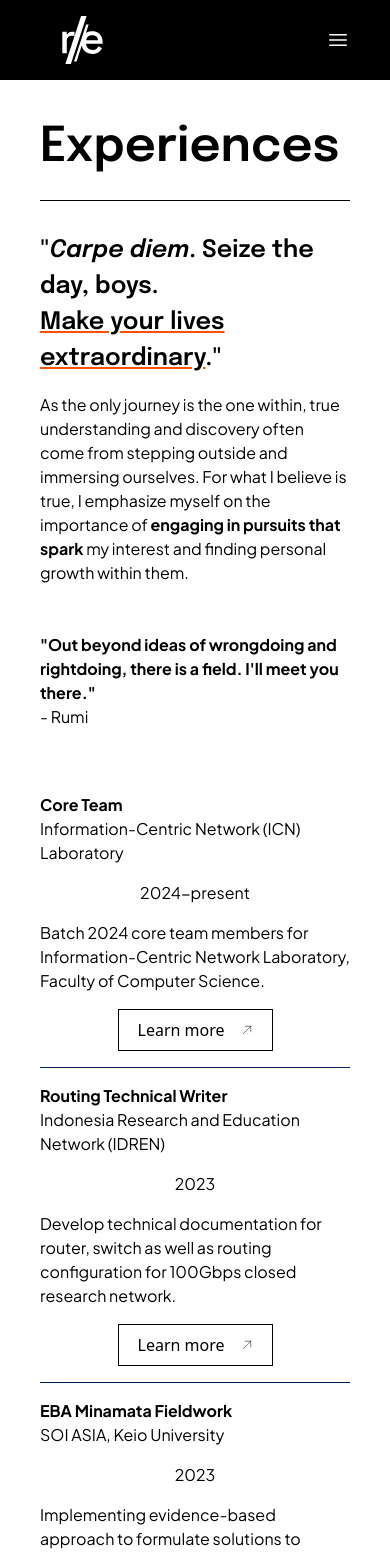
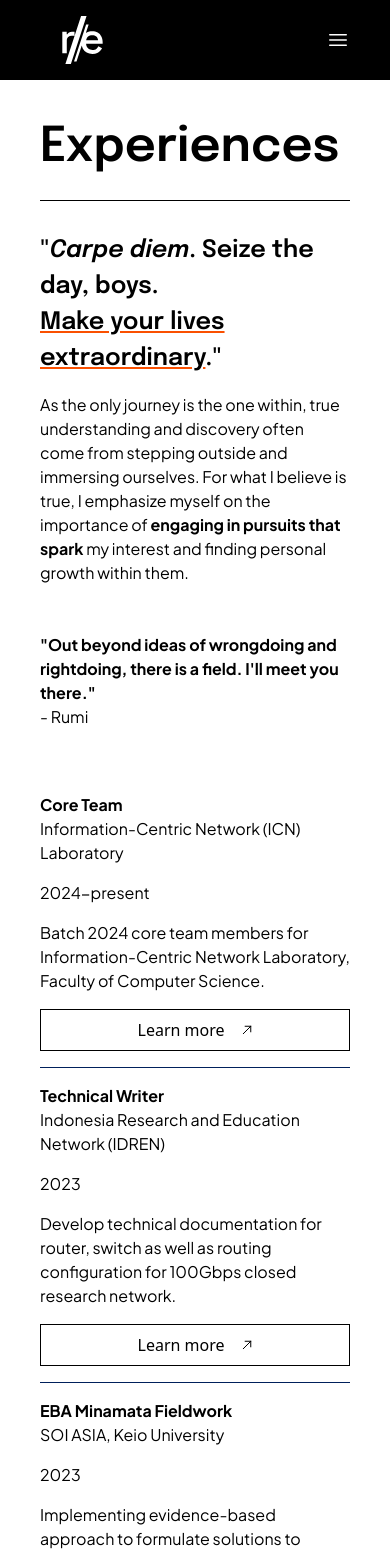
Before and after one commit to rayhanegar/personal-website, a SvelteKit app: page /experiences in a window 390 px wide. Shown: the top 1554 px of the page. Built offline with nearby package versions, Linux system fonts and the light colour scheme; a web font is replaced by a local one.

Commit message:
Responsivitiy fixes v2

```diff
--- a/src/components/ExperienceCard.svelte
+++ b/src/components/ExperienceCard.svelte
@@ -12,7 +12,7 @@
             <p class="font-bold">{position}</p>
             <p>{institution}</p>
         </div>
-        <div class="flex flex-col items-center">
+        <div class="flex flex-col md:items-center">
             <p class="text-inherit/50">{years}</p>
         </div>
         <div class="flex flex-col">
@@ -20,9 +20,9 @@
         </div>
         <div class="flex flex-col">
             <a {href} target="_blank">
-                <button class="group w-1/2 container mx-auto flex flex-row items-center justify-center gap-4 transition-all ease-in-out duration-300 border border-black py-2 hover:bg-[#00205b] hover:text-white hover:font-bold">
+                <button class="group w-full md:w-1/2 container mx-auto flex flex-row items-center justify-center gap-4 transition-all ease-in-out duration-300 border border-black py-2 hover:bg-black hover:text-white hover:font-bold">
                     Learn more
-                    <svg xmlns="http://www.w3.org/2000/svg" fill="none" viewBox="0 0 24 24" stroke-width="1" stroke="currentColor" class="w-3 h-3 group-hover:stroke-2">
+                    <svg xmlns="http://www.w3.org/2000/svg" fill="none" viewBox="0 0 24 24" stroke-width="2" stroke="currentColor" class="w-3 h-3 group-hover:text-[#fa5000]">
                         <path stroke-linecap="round" stroke-linejoin="round" d="m4.5 19.5 15-15m0 0H8.25m11.25 0v11.25" />
                     </svg>
                 </button>
--- a/src/components/Hero.svelte
+++ b/src/components/Hero.svelte
@@ -1,5 +1,5 @@
 <div class="min-h-screen flex flex-col items-center justify-center bg-gradient-to-t from-[#00205b] via-black via-40% to-black text-white">
-    <div class="container mx-auto px-10 h-full">
+    <div class="container mx-auto px-10 py-8 h-full">
         <div class="flex flex-col items-center divide-y-0 h-full gap-4">
             <div class="flex flex-col w-full text-wrap">
                 <h1 class="font-medium" style="font-family: 'Epilogue'">A <span style="font-family: 'Playfair Display'" class="italic font-light text-7xl">steadfast</span> <br> C.S. student,</h1>
--- a/src/components/VerticalCard.svelte
+++ b/src/components/VerticalCard.svelte
@@ -7,7 +7,7 @@
 </script>
 
 <a {href} class="group transition-all ease-in-out duration-300 bg-white hover:bg-black hover:text-white">
-    <div class="container mx-auto border-black border h-96 w-full overflow-clip">
+    <div class="container mx-auto border-black border h-96 w-full overflow-hidden">
         <div class="grid grid-cols-1 grid-rows-2 h-full">
             <div class="transition-all ease-in-out duration-300 flex bg-cover bg-center group-hover:scale-110" style="background-image: url({img});"></div>
             <div class="flex flex-col justify-end px-4 py-4 ">
--- a/src/routes/experiences/+page.svelte
+++ b/src/routes/experiences/+page.svelte
@@ -29,15 +29,15 @@
     </div>
     <div class="my-8">
         <ExperienceCard
-        href="https://icn.id"
+        href="https://www.instagram.com/labicnfilkom"
         position="Core Team"
         years="2024-present"
         institution="Information-Centric Network (ICN) Laboratory"
         description="Batch 2024 core team members for Information-Centric Network Laboratory, Faculty of Computer Science."
         />
         <ExperienceCard
-        href="https://idren.ub.ac.id"
-        position="Routing Technical Writer"
+        href="https://idren.id"
+        position="Technical Writer"
         years="2023"
         institution="Indonesia Research and Education Network (IDREN)"
         description="Develop technical documentation for router, switch as well as routing configuration for 100Gbps closed research network."
@@ -71,7 +71,7 @@
         description="Responsible in conducting UX researches and to design cohesive final product in accordance with Google Design Sprint."
         />
         <ExperienceCard
-        href="https://instagram.com/inaugurasi_filkom"
+        href="https://www.instagram.com/inaugurasi_filkom"
         position="Creative Division Member"
         years="2022"
         institution="Periscope - Inaugurasi FILKOM UB"
```
